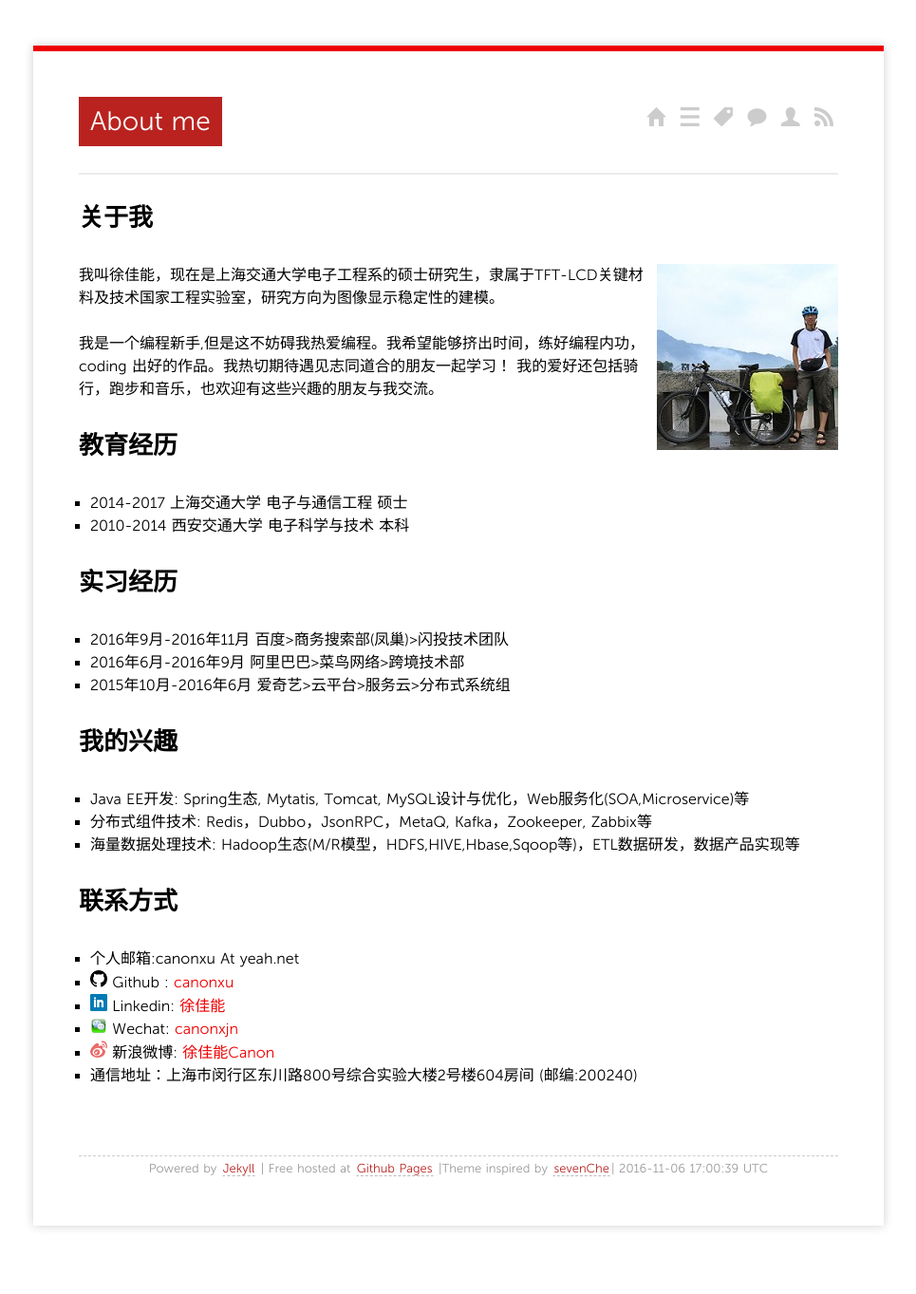
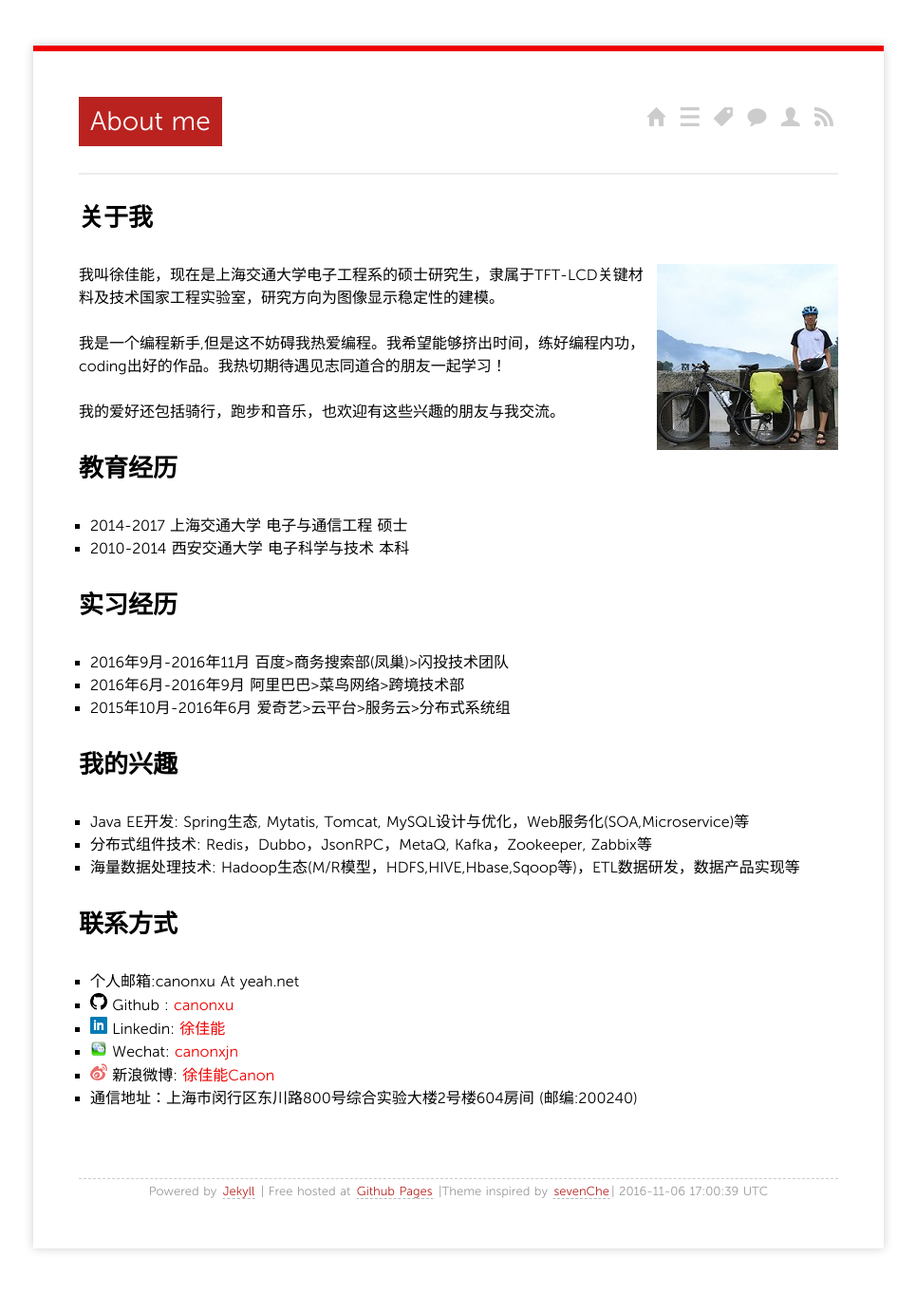
Before and after one commit to canonxu/canonxu.github.io, a Jekyll site: the page built from about/index.md, in a window 1280 px wide. Shown: the whole page at 95% size, without its empty margins (157-1122 px from the left). Built offline with Jekyll 4.4.1, drawn with Linux system fonts in a browser that asks for light colours; nearby versions of some CDN libraries; Markdown is read by kramdown in place of the engine named in the settings; comment, search, counter and statistics services are not loaded; before the commit the page ends 1339 px from its top, so only the background shows below that.

Commit message:
bugfix: tag

```diff
--- a/about/index.md
+++ b/about/index.md
@@ -11,8 +11,8 @@ comments: yes
 
 我叫徐佳能，现在是上海交通大学电子工程系的硕士研究生，隶属于TFT-LCD关键材料及技术国家工程实验室，研究方向为图像显示稳定性的建模。
 
-我是一个编程新手,但是这不妨碍我热爱编程。我希望能够挤出时间，练好编程内功， coding
-出好的作品。我热切期待遇见志同道合的朋友一起学习！
+我是一个编程新手,但是这不妨碍我热爱编程。我希望能够挤出时间，练好编程内功， coding出好的作品。我热切期待遇见志同道合的朋友一起学习！
+
 我的爱好还包括骑行，跑步和音乐，也欢迎有这些兴趣的朋友与我交流。
 
 
```
